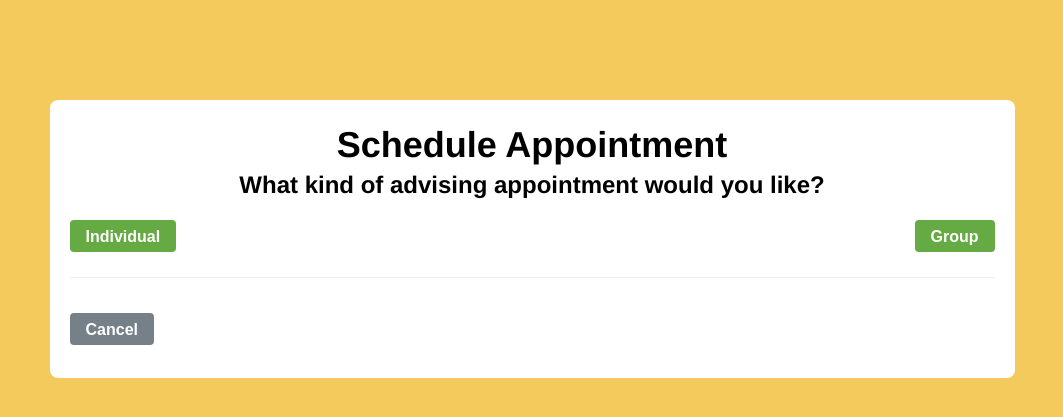
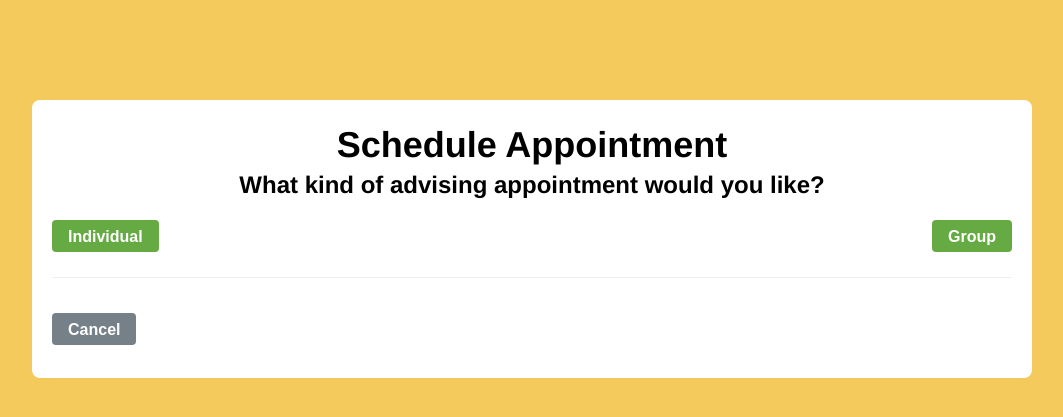
Before and after one commit to om-4/Project_2, a PHP site: page /Files/03StudSelectType.php in a window 1280 px wide. Shown: the top 417 px of the page, without its empty margins (108-1171 px from the left). Run offline with PHP 8.4, Linux system fonts and the light colour scheme.

Commit message:
changed width

```diff
--- a/css/standard.css
+++ b/css/standard.css
@@ -26,7 +26,7 @@ html{
       margin: 100px auto 0;
       padding: 20px 20px 20px;
       position: relative;
-      width: 925px;
+      width: 960px;
       -webkit-border-radius: 8px;
       -moz-border-radius: 8px;
       border-radius: 8px;
```
